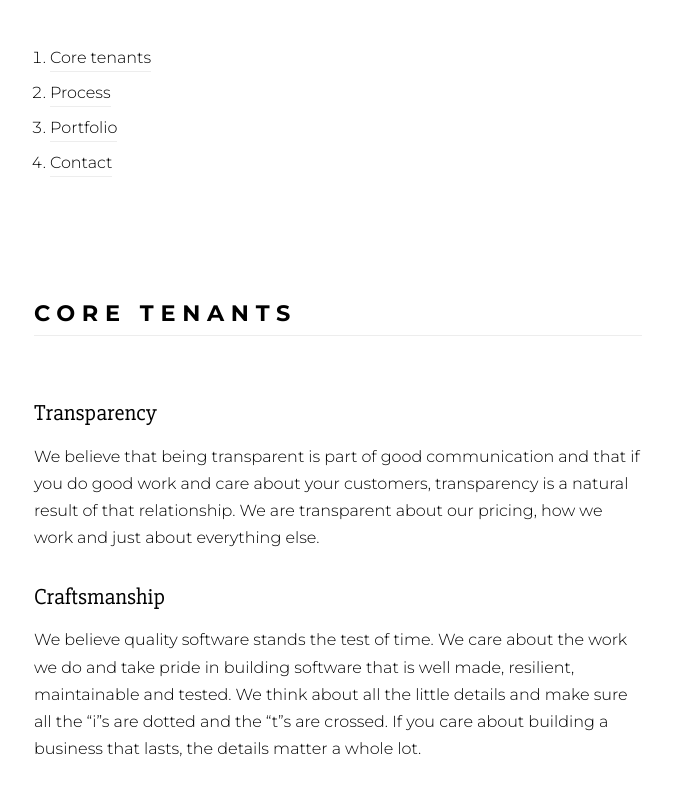
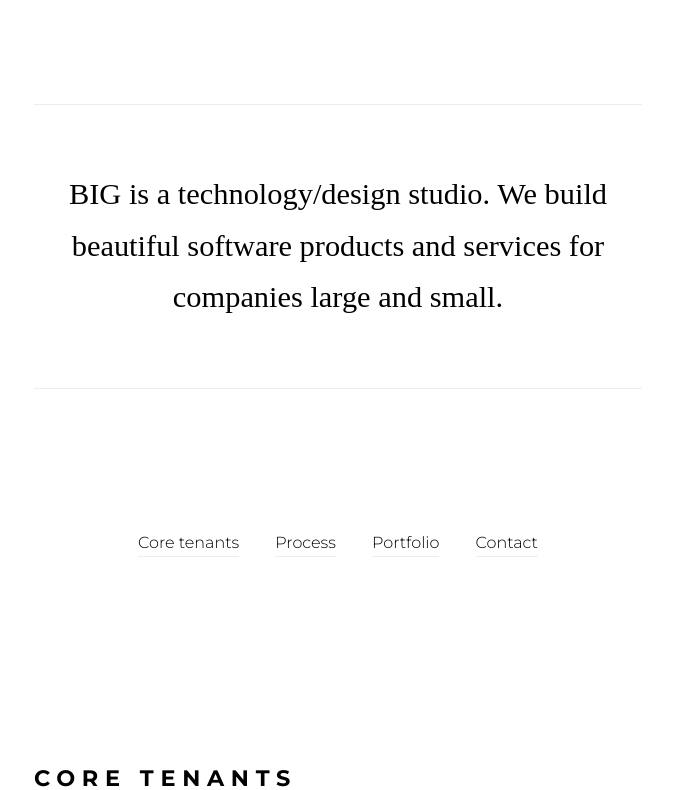
Before and after one commit to BuiltByBig/builtbybig.github.io, a website: page index.html in a window 1280 px wide. Shown: the part 185-975 px from the top of the page, without its empty margins (302-975 px from the left). Drawn offline with Linux system fonts and the light colour scheme; some packages are replaced by stand-ins of ours; a web font is replaced by a local one.

Commit message:
Hero text and some style tweaks 🎨

```diff
--- a/euphoria.config.js
+++ b/euphoria.config.js
@@ -1,6 +1,6 @@
 module.exports = {
   fontFamilies: {
-    serif: '"Slabo 27px", serif',
+    serif: '"Source Serif Pro", serif',
     'sans-serif': 'Montserrat, sans-serif',
   },
   fontSizes: {
--- a/index.html
+++ b/index.html
@@ -14,7 +14,7 @@
       box-sizing: border-box;
     }
   </style>
-  <link href="https://fonts.googleapis.com/css?family=Slabo+27px|Montserrat:300,700"
+  <link href="https://fonts.googleapis.com/css?family=Source+Serif+Pro|Montserrat:300,700"
     rel="stylesheet" />
 </head>
 
@@ -24,28 +24,19 @@
 
     <header>
       <h1 class="site-heading">BIG</h1>
-      <nav class="my-lg">
-        <ol class="ml-sm">
-          <li class="my-sm">
-            <a href="#tenants">Core tenants</a>
-          </li>
-          <li class="my-sm">
-            <a href="#process">Process</a>
-          </li>
-          <li class="my-sm">
-            <a href="#portfolio">Portfolio</a>
-          </li>
-          <!-- <li class="my-sm">
+      <h2 class='serif fw-1 txt-xl my-xl center lh-md py-lg by bc-gray-lighter'>BIG is a technology/design studio. We build beautiful software products and
+        services for companies large and small.</h2>
+      <nav class="my-xl pb-lg center">
+        <a href="#tenants" class="dib m-sm">Core tenants</a>
+        <a href="#process" class="dib m-sm">Process</a>
+        <a href="#portfolio" class="dib m-sm">Portfolio</a>
+        <!-- <li class="my-sm">
             <a href="#testimony">Testimony</a>
           </li> -->
-          <!-- <li class="my-sm">
+        <!-- <li class="my-sm">
             <a href="#pricing">Pricing</a>
           </li> -->
-          <li class="my-sm">
-            <a href="#contact">Contact</a>
-          </li>
-        </ol>
-
+        <a href="#contact" class="dib m-sm">Contact</a>
       </nav>
     </header>
 
```
Also changed, not shown: euphoria.min.css.
